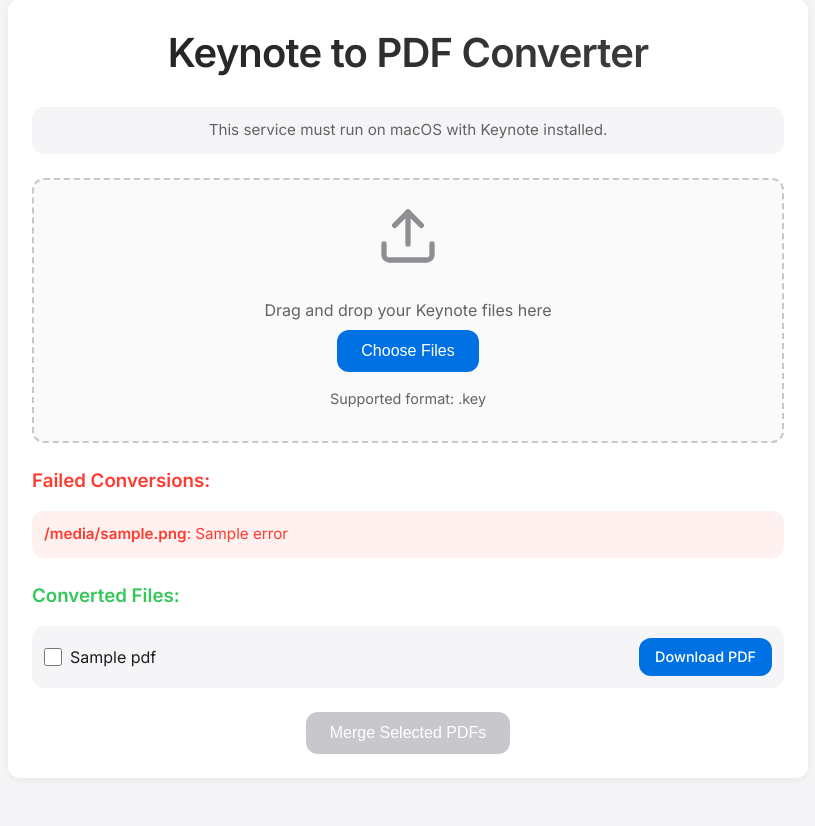
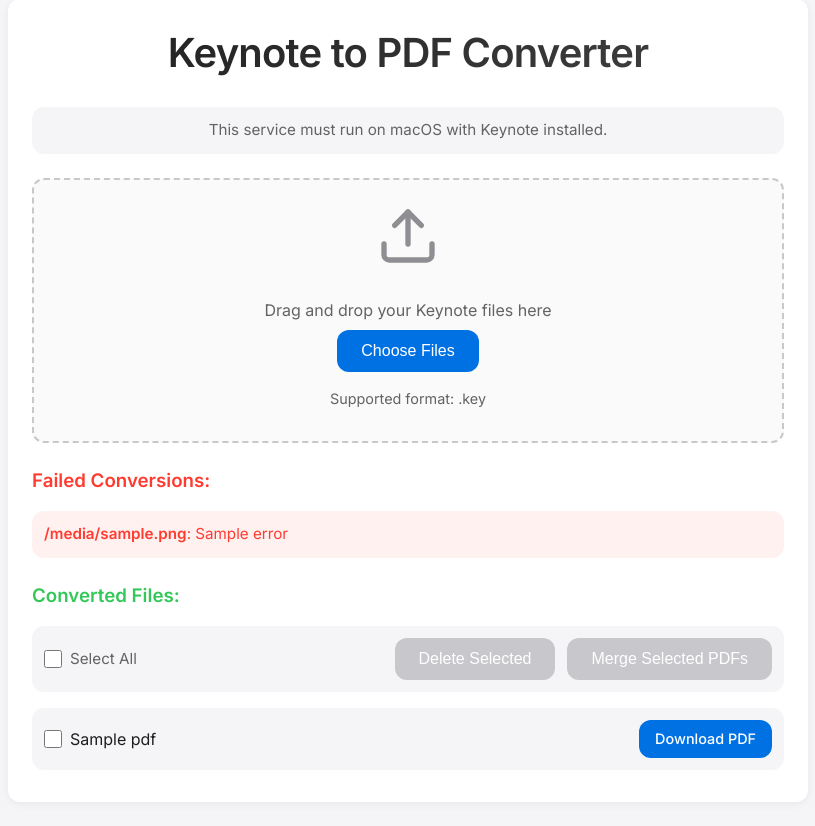
Before and after one commit to ericxyz86/keynote2pdf, a Flask app: template templates/index.html in a window 1280 px wide. Shown: the part 25-851 px from the top of the page, without its empty margins (232-1047 px from the left). Before the commit the page ends 779 px from the top, so only its background shows below. Run offline with Flask 3, Linux system fonts and the light colour scheme; the template is opened without the code that fills it: most values are stand-ins (such as "Sample title", 1, 10 or a date in 2020).

Commit message:
Add Select All checkbox and Delete Selected functionality

```diff
--- a/app.py
+++ b/app.py
@@ -335,6 +335,32 @@ def merge_pdfs():
         return jsonify({"error": str(e)}), 500
 
 
+@app.route("/delete", methods=["POST"])
+def delete_files():
+    try:
+        # Get list of files to delete from the request
+        files_to_delete = request.json.get("files", [])
+        if not files_to_delete:
+            return jsonify({"error": "No files selected for deletion"}), 400
+
+        # Delete each file
+        for filename in files_to_delete:
+            file_path = os.path.join(
+                app.config["CONVERTED_FOLDER"], secure_filename(filename)
+            )
+            if os.path.exists(file_path):
+                os.remove(file_path)
+                logging.info(f"Deleted file: {filename}")
+            else:
+                logging.warning(f"File not found for deletion: {filename}")
+
+        return jsonify({"success": True})
+
+    except Exception as e:
+        logging.error(f"Error deleting files: {str(e)}")
+        return jsonify({"error": str(e)}), 500
+
+
 # --- Main Execution ---
 if __name__ == "__main__":
     create_folders()  # Ensure folders exist before starting
--- a/templates/index.html
+++ b/templates/index.html
@@ -250,6 +250,47 @@
                 width: 100%;
             }
         }
+
+        .actions-bar {
+            display: flex;
+            justify-content: space-between;
+            align-items: center;
+            margin-bottom: 16px;
+            padding: 12px;
+            background: #f5f5f7;
+            border-radius: var(--border-radius);
+        }
+
+        .action-buttons {
+            display: flex;
+            gap: 12px;
+        }
+
+        .btn-danger {
+            background-color: var(--error-color);
+        }
+
+        .btn-danger:hover {
+            background-color: #ff4f45;
+            box-shadow: 0 4px 12px rgba(255, 59, 48, 0.2);
+        }
+
+        .select-all {
+            font-size: 0.95rem;
+            color: #636366;
+        }
+
+        @media (max-width: 600px) {
+            .actions-bar {
+                flex-direction: column;
+                gap: 12px;
+            }
+
+            .action-buttons {
+                width: 100%;
+                flex-direction: column;
+            }
+        }
     </style>
 </head>
 <body>
@@ -298,22 +339,31 @@
         {% if pdf_files %}
             <div class="results-container">
                 <h3 style="margin-bottom: 16px; color: var(--success-color);">Converted Files:</h3>
+                <div class="actions-bar">
+                    <div class="checkbox-container select-all">
+                        <input type="checkbox" id="select-all" onchange="toggleSelectAll()">
+                        <label for="select-all">Select All</label>
+                    </div>
+                    <div class="action-buttons">
+                        <button id="deleteButton" class="btn btn-danger" onclick="deleteSelectedFiles()" disabled>
+                            Delete Selected
+                        </button>
+                        <button id="mergeButton" class="btn btn-secondary" onclick="mergePDFs()" disabled>
+                            Merge Selected PDFs
+                        </button>
+                    </div>
+                </div>
                 <ul class="download-list">
                     {% for pdf in pdf_files %}
                         <li class="download-item">
                             <div class="checkbox-container">
-                                <input type="checkbox" class="pdf-select" value="{{ pdf }}" onchange="updateMergeButton()">
+                                <input type="checkbox" class="pdf-select" value="{{ pdf }}" onchange="updateButtons()">
                                 <span>{{ pdf }}</span>
                             </div>
                             <a href="{{ url_for('download_file', filename=pdf) }}" class="btn">Download PDF</a>
                         </li>
                     {% endfor %}
                 </ul>
-                <div class="merge-container">
-                    <button id="mergeButton" class="btn btn-secondary" onclick="mergePDFs()" disabled>
-                        Merge Selected PDFs
-                    </button>
-                </div>
             </div>
         {% endif %}
     </div>
@@ -416,6 +466,70 @@
                 mergeButton.disabled = false;
             }
         }
+
+        function toggleSelectAll() {
+            const selectAllCheckbox = document.getElementById('select-all');
+            const checkboxes = document.querySelectorAll('.pdf-select');
+            checkboxes.forEach(checkbox => {
+                checkbox.checked = selectAllCheckbox.checked;
+            });
+            updateButtons();
+        }
+
+        function updateButtons() {
+            const selectedFiles = document.querySelectorAll('.pdf-select:checked');
+            const deleteButton = document.getElementById('deleteButton');
+            const mergeButton = document.getElementById('mergeButton');
+
+            deleteButton.disabled = selectedFiles.length === 0;
+            mergeButton.disabled = selectedFiles.length < 2;
+
+            // Update select all checkbox state
+            const selectAllCheckbox = document.getElementById('select-all');
+            const allCheckboxes = document.querySelectorAll('.pdf-select');
+            selectAllCheckbox.checked = selectedFiles.length === allCheckboxes.length && allCheckboxes.length > 0;
+        }
+
+        async function deleteSelectedFiles() {
+            const selectedFiles = Array.from(document.querySelectorAll('.pdf-select:checked'))
+                .map(checkbox => checkbox.value);
+
+            if (!selectedFiles.length) return;
+
+            if (!confirm('Are you sure you want to delete the selected files?')) return;
+
+            try {
+                const response = await fetch('/delete', {
+                    method: 'POST',
+                    headers: {
+                        'Content-Type': 'application/json',
+                    },
+                    body: JSON.stringify({ files: selectedFiles }),
+                });
+
+                const result = await response.json();
+
+                if (result.success) {
+                    // Remove deleted items from the list
+                    selectedFiles.forEach(filename => {
+                        const listItem = document.querySelector(`.pdf-select[value="${filename}"]`).closest('li');
+                        listItem.remove();
+                    });
+
+                    // Update buttons state
+                    updateButtons();
+
+                    // If no files left, refresh the page
+                    if (document.querySelectorAll('.pdf-select').length === 0) {
+                        location.reload();
+                    }
+                } else {
+                    alert('Error deleting files: ' + (result.error || 'Unknown error'));
+                }
+            } catch (error) {
+                alert('Error deleting files: ' + error.message);
+            }
+        }
     </script>
 </body>
 </html>
```
